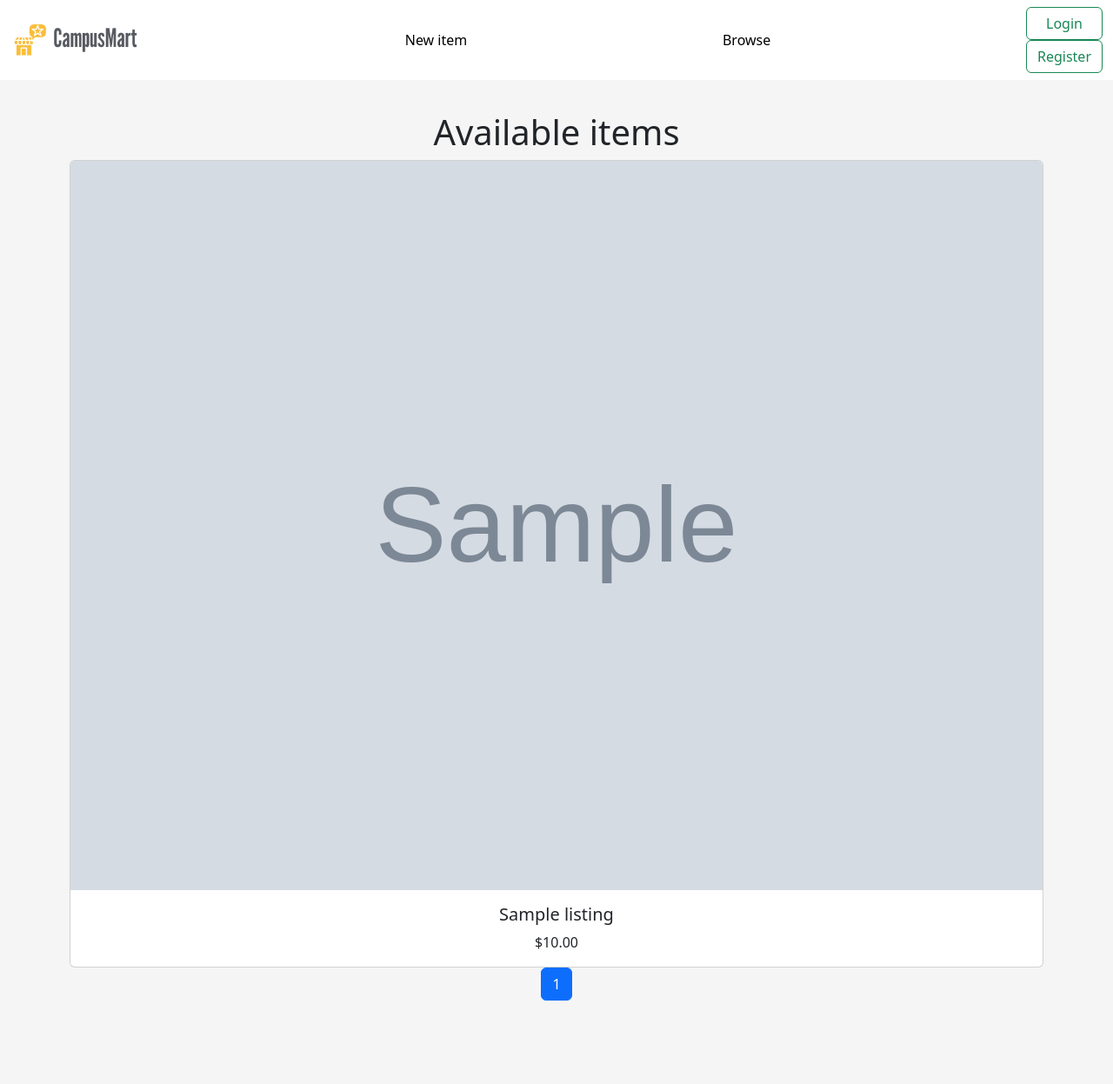
After one commit to sjacobo3/Paradigms_SP25_Course_Project, a Django app: page /campusmart/listings/ in a window 1280 px wide. The commit adds this page. Shown: the whole page at 87% size. Run offline with Django 5.2, Linux system fonts and the light colour scheme; tables that the repository leaves empty hold one stand-in row (values such as "Sample post"); grey boxes marked "Sample" are stand-in pictures.

Commit message:
features 3.1 and 3.2

```diff
--- a/src/course_project/campusmart/admin.py
+++ b/src/course_project/campusmart/admin.py
@@ -1,6 +1,5 @@
 from django.contrib import admin
-from .models import User, Listing
+from .models import Listing
 
 # Register your models here.
-admin.site.register(User)
 admin.site.register(Listing)
--- a/src/course_project/campusmart/templates/campusmart/base.html
+++ b/src/course_project/campusmart/templates/campusmart/base.html
@@ -6,8 +6,12 @@
     <link href="https://cdn.jsdelivr.net/npm/bootstrap@5.3.0-alpha1/dist/css/bootstrap.min.css" rel="stylesheet"
           integrity="sha384-GLhlTQ8iRABdZLl6O3oVMWSktQOp6b7In1Zl3/Jr59b6EGGoI1aFkw7cmDA6j6gD" crossorigin="anonymous">
     <style>
+        a {
+            color: black;
+            text-decoration: none;
+        }
         html, body {
-            height: 100%;
+            /* height: 100%; */
             align-items: center;
             padding: 40px;
             background-color: #f5f5f5;
@@ -17,19 +21,35 @@
         input {
             margin: 10px 0px;
         }
+
+        .logo {
+            width: 150px;
+            margin-right: 10px;
+        }
     </style>
 </head>
 <body>
-    {% if request.session.user %}
-    <nav class="navbar navbar-expand-lg navbar-light bg-light text-center">
-        <span class="title"><b>Current Logged In User:</b>
-            {{ request.session.user }}
-        </span>
-        (<a class="" href="{% url 'campusmart:logout' %}">
-            Logout
-        </a>)
-    </nav>
-    {% endif %}
+    {% load static %}
+        <nav class="navbar fixed-top text-center" style="background-color: white;">
+            <div class="container-fluid">
+                <img src="{% static 'campusmart/campusmart_logo.png' %}" class="logo">
+                <a href="{% url 'campusmart:create_listing' %}" class="text-lg font-semibold hover:text-gray-500">New item</a>
+                <a href="{% url 'campusmart:listing_all' %}" class="text-lg font-semibold hover:text-gray-500">Browse</a>
+                {% if request.user.is_authenticated %}
+                <div class="navbar-nav">
+                    <p class="nav-bar"><b>Current Logged In User:</b>
+                        {{ request.user.username }} </p>
+                    <a class="btn btn-outline-success my-2 my-sm-0" type="submit" href="{% url 'campusmart:logout' %}">Logout</a>
+                </div>
+                {% else %}
+                <div class="navbar-nav">
+                    <a class="btn btn-outline-success my-2 my-sm-0" type="submit" href="{% url 'campusmart:login' %}">Login</a>
+                    <a class="btn btn-outline-success my-2 my-sm-0" type="submit" href="{% url 'campusmart:register' %}">Register</a>
+                </div>
+                {% endif %}
+            </div>
+        </nav>
+
     {% if errors %}
     <div class="alert alert-danger d-flex align-items-center" role="alert">
         <ul>
@@ -39,9 +59,12 @@
         </ul>
     </div>
     {% endif %}
-    <div id="content">
-        {% block content %}{% endblock %}
+
+    <div id="content" class="mt-5">
+        {% block content %}
+        {% endblock %}
     </div>
+
 <script src="https://cdn.jsdelivr.net/npm/bootstrap@5.3.0-alpha1/dist/js/bootstrap.bundle.min.js"
         integrity="sha384-w76AqPfDkMBDXo30jS1Sgez6pr3x5MlQ1ZAGC+nuZB+EYdgRZgiwxhTBTkF7CXvN"
         crossorigin="anonymous"></script>
--- a/src/course_project/campusmart/templates/campusmart/create_listing.html
+++ b/src/course_project/campusmart/templates/campusmart/create_listing.html
@@ -87,8 +87,8 @@
 
   <!-- Buttons -->
   <div class="d-flex justify-content-between">
-    <a href="{% url 'campusmart:dashboard' %}" class="btn btn-outline-secondary">
-      ← Back to Dashboard
+    <a href="{% url 'campusmart:listing_all' %}" class="btn btn-outline-secondary">
+      ← Back to Listings
     </a>
     <button class="btn btn-success" type="submit">Post Listing</button>
   </div>
--- a/src/course_project/campusmart/templates/campusmart/delete_listing.html
+++ b/src/course_project/campusmart/templates/campusmart/delete_listing.html
@@ -10,7 +10,7 @@
     {% csrf_token %}
     <button type="submit" class="btn btn-danger btn-lg">Yes, Delete</button>
     <a
-      href="{% url 'campusmart:dashboard' %}"
+      href="{% url 'campusmart:listing_all' %}"
       class="btn btn-secondary btn-lg ms-3"
       >Cancel</a
     >
--- /dev/null
+++ b/src/course_project/campusmart/templates/campusmart/listing_all.html
@@ -0,0 +1,46 @@
+{% extends "campusmart/base.html" %}
+{% block content %}
+
+<h1>Available items</h1>
+<div class="row">
+    {% for listing in listings %}
+        <div class="col">
+            <a href="{% url 'campusmart:detail' listing.id %}" class="card-link">
+                <div class="card">
+                    <img src="{{ listing.photo.url }}" class="card-img-top" alt="{{ listing.title }}">
+                    <div class="card-body">
+                        <h5 class="card-title">{{ listing.title }}</h5>
+                        <p class="card-text">${{ listing.price }}</p>
+                    </div>
+                </div>
+            </a>
+        </div>
+    {% endfor %}
+</div>
+
+<!-- pagination -->
+<nav aria-label="Pagination">
+    <ul class="pagination justify-content-center">
+        {% if page > 1 %}
+            <li class="page-item">
+                <a class="page-link" href="?page={{ page|add:'-1' }}">Previous</a>
+            </li>
+        {% endif %}
+
+        {% if page_range != 0 %}
+            {% for p in page_range %}
+                <li class="page-item {% if page == p %}active{% endif %}">
+                    <a class="page-link" href="?page={{ p }}">{{ p }}</a>
+                </li>
+            {% endfor %}
+        {% endif %}
+
+        {% if page < total_pages %}
+            <li class="page-item">
+                <a class="page-link" href="?page={{ page|add:'1' }}">Next</a>
+            </li>
+        {% endif %}
+    </ul>
+</nav>
+
+{% endblock %}
--- a/src/course_project/campusmart/templates/campusmart/login.html
+++ b/src/course_project/campusmart/templates/campusmart/login.html
@@ -14,5 +14,8 @@
         <label for="password">Password</label>
     </div>
     <button class="w-100 btn btn-lg btn-primary" type="submit">Sign in</button>
+    <div>
+        <a href="{% url 'campusmart:register' %}">Don't have an account?</a>
+    </div>
 </form>
 {% endblock %}
--- a/src/course_project/campusmart/templates/campusmart/update_listing.html
+++ b/src/course_project/campusmart/templates/campusmart/update_listing.html
@@ -61,7 +61,7 @@
   </div>
 
   <div class="d-flex justify-content-between">
-    <a href="{% url 'campusmart:dashboard' %}" class="btn btn-outline-secondary">← Back to Dashboard</a>
+    <a href="{% url 'campusmart:listing_all' %}" class="btn btn-outline-secondary">← Back to Listings</a>
     <button class="btn btn-success" type="submit">Update Listing</button>
   </div>
 </form>
--- a/src/course_project/campusmart/urls.py
+++ b/src/course_project/campusmart/urls.py
@@ -1,4 +1,7 @@
 from django.urls import path
+from django.conf import settings
+from django.conf.urls.static import static
+from django.contrib.auth import views as auth_views
 from . import views
 
 app_name = 'campusmart'
@@ -6,18 +9,30 @@ app_name = 'campusmart'
 urlpatterns = [
     # /campusmart/index
     path('index/', views.index, name='index'),
+
     # /campusmart/register
     path('register/', views.register, name='register'),
+
     # /campusmart/login
     path('login/', views.login, name='login'),
+
     # /campusmart/logout
     path('logout/', views.logout, name='logout'),
+
     # /campusmart/dashboard
-    path('dashboard/', views.dashboard, name='dashboard'),
+    # path('dashboard/', views.dashboard, name='dashboard'),
     # /campusmart/create
     path('create_listing/', views.create_listing, name='create_listing'),
+
     # /campusmart/update
-    path('update_listing/', views.update_listing, name='update_listing'),
+    path('update_listing/<int:listing_id>', views.update_listing, name='update_listing'),
+
     # /campusmart/delete
-    path('delete_listing/', views.delete_listing, name='delete_listing'),
-]
+    path('delete_listing/<int:listing_id>', views.delete_listing, name='delete_listing'),
+
+    # /campusmart/listings
+    path('listings/', views.listing_all, name='listing_all'),
+
+    # /campusmart/listings/pk
+    path('listings/<int:pk>', views.detail, name='detail')
+] + static(settings.MEDIA_URL, document_root=settings.MEDIA_ROOT)
--- a/src/course_project/campusmart/views.py
+++ b/src/course_project/campusmart/views.py
@@ -1,12 +1,14 @@
 from django.shortcuts import render, redirect, get_object_or_404
-from django.contrib.auth.hashers import check_password, make_password
 from django.core.exceptions import ValidationError
 from django.http import HttpResponseRedirect
 from django.urls import reverse
-from .models import User, Listing
+from .models import Listing
 from django.contrib import messages
 from datetime import datetime
 from django.utils import timezone
+from django.contrib.auth import authenticate, login as django_login, logout as auth_logout
+from django.contrib.auth.decorators import login_required
+from django.contrib.auth.models import User
 
 # Create your views here.
 def index(request):
@@ -16,65 +18,53 @@ def index(request):
     }
     return render(request, 'campusmart/index.html', context)
 
-# register, login, logout from course repo
-# https://stackoverflow.com/a/43793754
 def register(request):
-    if request.POST:
-        # Create a model instance and populate it with data from the request
+    if request.method == "POST":
         name = request.POST["name"]
-        uname = request.POST["username"]
-        pwd = request.POST["password"]
         email = request.POST["email"]
+        username = request.POST["username"]
+        password = request.POST["password"]
 
-        user = User(name=name, username=uname, password=pwd, email=email)
+        # Create user
+        try:
+            # create the user with the built-in model
+            user = User.objects.create_user(username=username, email=email, password=password)
+            user.save()
 
-        try:
-            user.full_clean()
-            user.password = make_password(pwd)  # encrypts
-            # if we reach here, the validation succeeded
-            user.save()  # saves on the db
-            # redirect to the login page
-            return HttpResponseRedirect(reverse('campusmart:index'))
-        except ValidationError as e:
-            return render(request, template_name='campusmart/register.html', context={'error_message': e.message_dict})
+            # automatically log the user in after registration
+            django_login(request, user)
+
+            # Redirect to dashboard after successful registration
+            messages.success(request, "Registration successful! You are now logged in.")
+            return redirect('campusmart:listing_all')  # Or wherever you want the user to go after logging in
+        except Exception as e:
+            messages.error(request, f"Error: {str(e)}")
+            return redirect('campusmart:register')
+
     return render(request, 'campusmart/register.html')
 
 def login(request):
     errors = None
-    if request.POST:
-        # Create a model instance and populate it with data from the request
+    if request.method == "POST":
         uname = request.POST["username"]
         pwd = request.POST["password"]
-        user = User.objects.filter(username=uname)
+        user = authenticate(request, username=uname, password=pwd)
 
-        if len(user) > 0 and check_password(pwd, user[0].password):
-            # create a new session
-            request.session["user"] = uname
-            return redirect("campusmart:dashboard")  # ✅ redirect here
-            # return HttpResponseRedirect(reverse('campusmart:index'))
+        if user is not None:
+            django_login(request, user)  # django's built-in login function
+            return redirect("campusmart:listing_all")  # redirect to the dashboard or wherever appropriate
         else:
             errors = [('Error', "The username/password combination does not match our records.")]
+            messages.error(request, "Invalid username or password.")
 
     return render(request, 'campusmart/login.html', {'errors': errors})
 
 def logout(request):
     # remove the logged-in user information
-    del request.session["user"]
+    auth_logout(request)
     return HttpResponseRedirect(reverse("campusmart:login"))
 
-def dashboard(request):
-    # Get the username from session
-    username = request.session.get("user", None)
-
-    # Optional: Get the full user object if needed
-    user = User.objects.filter(username=username).first()
-
-    listings = Listing.objects.all()
-    return render(request, "campusmart/dashboard.html", {
-        "listings": listings,
-        "user": user,
-    })
-
+@login_required
 def create_listing(request):
     if request.method == "POST":
         title = request.POST.get("title")
@@ -84,9 +74,16 @@ def create_listing(request):
         photo = request.FILES.get("photo")
 
         # Check for missing fields
-        if not title or not description or not price or not condition or not photo:
+        if not all([title, description, price, condition, photo]):
             messages.error(request, "All fields are required.")
-            return redirect("create_listing")
+            return redirect("campusmart:create_listing")
+
+        # check if price is valid
+        try:
+            price = float(price)
+        except ValueError:
+            message.error(request, "Provide a valid price.")
+            return redirect("campusmart:create_listing")
 
         # Reset daily counter
         last_post_date = request.session.get("last_post_date")
@@ -100,10 +97,11 @@ def create_listing(request):
         daily_post_count = request.session.get("daily_post_count", 0)
         if daily_post_count >= 3:
             messages.error(request, "You have reached your daily limit of 3 listings.")
-            return redirect("dashboard")
+            return redirect("campusmart:listing_all")      # can redirect to buy more listing posts
 
         # If all fields are filled, save the listing
         listing = Listing(
+            created_by=request.user,
             title=title,
             description=description,
             price=price,
@@ -118,10 +116,11 @@ def create_listing(request):
         request.session["last_post_date"] = today_str
 
         messages.success(request, "Your listing has been posted successfully :)")
-        return redirect("dashboard")  # redirect to a dashboard or listing page
+        return redirect("campusmart:listing_all")  # redirect to listing page
 
     return render(request, "campusmart/create_listing.html")
 
+@login_required
 def update_listing(request, listing_id):
     listing = get_object_or_404(Listing, id=listing_id)
 
@@ -136,7 +135,14 @@ def update_listing(request, listing_id):
         # Validate fields
         if not all([title, description, price, condition, status]):
             messages.error(request, "All fields are required.")
-            return redirect("update_listing", listing_id=listing_id)
+            return redirect("campusmart:update_listing", listing_id=listing_id)
+
+        # check if price is valid
+        try:
+            price = float(price)
+        except ValueError:
+            message.error(request, "Provide a valid price.")
+            return redirect("campusmart:update_listing", listing_id=listing_id)
 
         # Update fields
         listing.title = title
@@ -149,16 +155,43 @@ def update_listing(request, listing_id):
         listing.save()
 
         messages.success(request, "Listing updated successfully!")
-        return redirect("dashboard")
+        return redirect("campusmart:listing_all")
 
     return render(request, "campusmart/update_listing.html", {"listing": listing})
 
+@login_required
 def delete_listing(request, listing_id):
     listing = get_object_or_404(Listing, id=listing_id)
 
     if request.method == "POST":
         listing.delete()
         messages.success(request, "Listing deleted successfully.")
-        return redirect("dashboard")
+        return redirect("campusmart:listing_all")
 
     return render(request, "campusmart/delete_listing.html", {"listing": listing})
+
+def listing_all(request):
+    page = int(request.GET.get('page', 1))      # default page 1
+    per_page = 20
+    start = (page-1) * per_page
+    end = start + per_page
+
+    listings = Listing.objects.filter(status='Available')
+    page_listings = listings[start:end]
+    total = listings.count()
+    total_pages = (total + per_page - 1) // per_page  # round up to get number of pages
+
+    page_range = range(1, total_pages + 1)
+
+    return render(request, 'campusmart/listing_all.html', {
+        'listings':page_listings,
+        'page':page,
+        'total_pages':total_pages,
+        'page_range':page_range,
+        })
+
+def detail(request, pk):
+    listing = get_object_or_404(Listing, pk=pk)
+    return render(request, 'campusmart/listing_detail.html', {
+        'listing':listing,
+    })
--- a/src/course_project/course_project/settings.py
+++ b/src/course_project/course_project/settings.py
@@ -105,7 +105,7 @@ AUTH_PASSWORD_VALIDATORS = [
 
 LANGUAGE_CODE = 'en-us'
 
-TIME_ZONE = 'UTC'
+TIME_ZONE = 'America/New_York'
 
 USE_I18N = True
 
@@ -124,3 +124,7 @@ STATICFILES_DIRS = [
 # https://docs.djangoproject.com/en/5.1/ref/settings/#default-auto-field
 
 DEFAULT_AUTO_FIELD = 'django.db.models.BigAutoField'
+
+MEDIA_URL = '/media/'
+MEDIA_ROOT = BASE_DIR/'media'
+LOGIN_URL = 'campusmart:login'
```
Also changed, not shown: src/course_project/campusmart/models.py (+2 -9 lines), src/course_project/campusmart/templates/campusmart/index.html (+3 -9 lines), src/course_project/campusmart/templates/campusmart/listing_detail.html (added, +28 -0 lines), src/course_project/campusmart/templates/campusmart/register.html (+8 -12 lines), src/course_project/campusmart/migrations/0001_initial.py, src/course_project/campusmart/migrations/0002_listing.py (deleted), src/course_project/db.sqlite3, src/course_project/media/listing_photos/samsChair.png (added).
